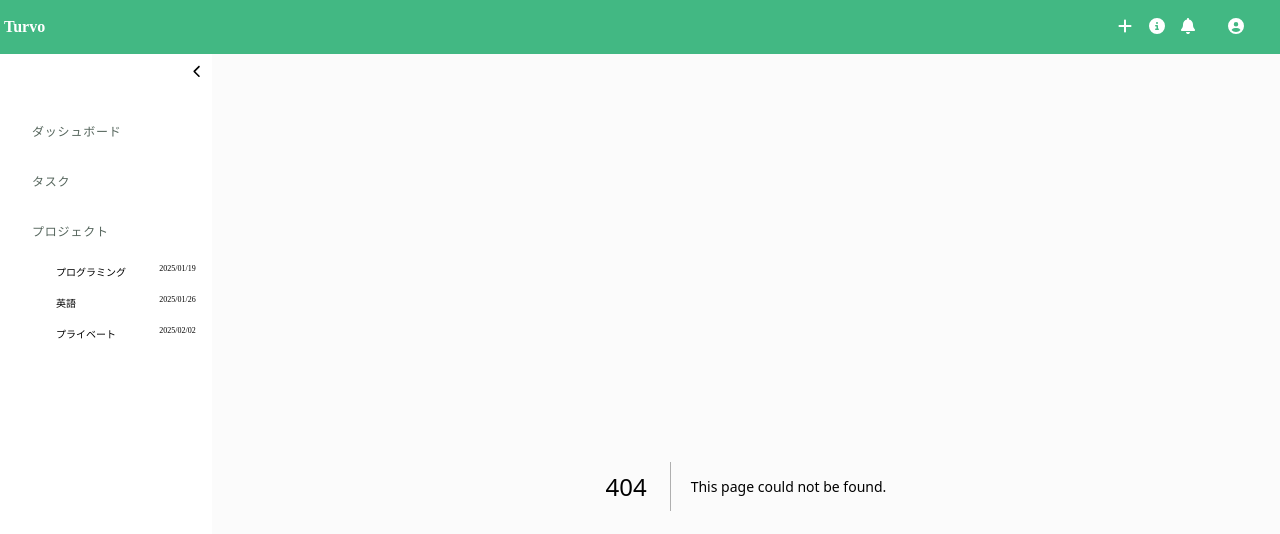
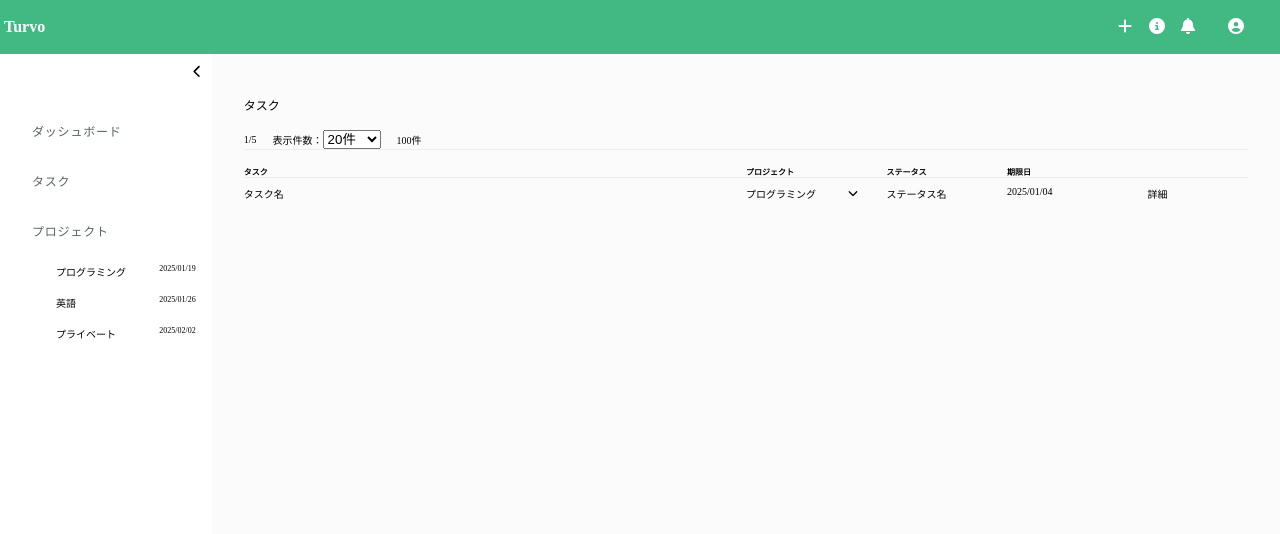
Before and after one commit to tanakas-2021/0600-next-context-api, a Next.js app: page /tasks in a window 1280 px wide. Before the commit this address had no page. Shown: the top 534 px of the page. Built offline with nearby package versions, Linux system fonts and the light colour scheme.

Commit message:
タスク一覧画面WIP

```diff
--- /dev/null
+++ b/src/app/tasks/page.module.scss
@@ -0,0 +1,109 @@
+@use "../../app/variables.module.scss" as vars;
+
+.title {
+  font-weight: 300;
+  font-size: 12px;
+}
+
+.container {
+  width: 100%;
+}
+
+.header {
+  border-bottom: 1px solid vars.$tableBorderColor;
+  margin: 16px 0;
+}
+
+.headerControl {
+  display: flex;
+  align-items: center;
+  justify-content: space-between;
+}
+
+.headerNumber {
+  font-size: 10px;
+  display: flex;
+  align-items: center;
+}
+
+.headerPageIndex {
+  margin-right: 16px;
+}
+
+.headerPageCount {
+  margin-right: 16px;
+}
+
+.headerTotal {
+  display: inline-block;
+  margin-right: 16px;
+}
+
+.table {
+  width: 100%;
+}
+
+.tableHeader {
+  display: flex;
+  border-bottom: 1px solid vars.$tableBorderColor;
+}
+
+.tableHeaderCell {
+  font-size: 8px;
+  font-weight: 700;
+}
+
+.tableCellTask {
+  width: 50%;
+}
+
+.tableCellProject {
+  width: 14%;
+}
+
+.tableCellStatus {
+  width: 12%;
+}
+
+.tableCellDeadline {
+  width: 14%;
+}
+
+.tableCellDetail {
+  width: 4%;
+}
+
+.tableRow {
+  display: flex;
+  padding: 8px 0;
+  transition: all 0.5s;
+}
+
+.tableCell {
+  font-size: 10px;
+}
+
+.taskContent {
+  cursor: pointer;
+  width: 100%;
+}
+
+.projectContent {
+  display: flex;
+  align-items: center;
+  background: var(--background-color);
+  border-radius: 4px;
+  justify-content: space-between;
+  width: 80%;
+  border: 0;
+  box-shadow: none;
+}
+
+.projectName {
+  font-size: 10px;
+}
+
+.footer {
+  display: flex;
+  justify-content: flex-end;
+}
--- /dev/null
+++ b/src/app/tasks/page.tsx
@@ -0,0 +1,92 @@
+"use client";
+
+import { FontAwesomeIcon } from "@fortawesome/react-fontawesome";
+import { faChevronDown } from "@fortawesome/free-solid-svg-icons";
+
+import styles from "./page.module.scss";
+
+const Page = () => {
+  return (
+    <>
+      <div>
+        <h2 className={styles.title}>タスク</h2>
+      </div>
+      <div className={styles.container}>
+        <div className={styles.header}>
+          <div className={styles.headerControl}>
+            <div className={styles.headerNumber}>
+              <div className={styles.headerPageIndex}>
+                <span>1/5</span>
+              </div>
+              <div className={styles.headerPageCount}>
+                <label htmlFor="displayCount">表示件数：</label>
+                <select id="displayCount">
+                  <option value="20">20件</option>
+                  <option value="50">50件</option>
+                  <option value="100">100件</option>
+                </select>
+              </div>
+              <div>
+                <span className={styles.headerTotal}>100件</span>
+              </div>
+            </div>
+          </div>
+        </div>
+        <div className={styles.table}>
+          <div className={styles.tableHeader}>
+            <div
+              className={`${styles.tableHeaderCell} ${styles.tableCellTask}`}
+            >
+              タスク
+            </div>
+            <div
+              className={`${styles.tableHeaderCell} ${styles.tableCellProject}`}
+            >
+              プロジェクト
+            </div>
+            <div
+              className={`${styles.tableHeaderCell} ${styles.tableCellStatus}`}
+            >
+              ステータス
+            </div>
+            <div
+              className={`${styles.tableHeaderCell} ${styles.tableCellDeadline}`}
+            >
+              期限日
+            </div>
+            <div
+              className={`${styles.tableHeaderCell} ${styles.tableCellDetail}`}
+            ></div>
+          </div>
+          <div>
+            <div className={styles.tableRow}>
+              <div className={`${styles.tableCell} ${styles.tableCellTask}`}>
+                <div className={styles.taskContent}>タスク名</div>
+              </div>
+              <div className={`${styles.tableCell} ${styles.tableCellProject}`}>
+                <div className={styles.projectContent}>
+                  <div className={styles.projectName}>プログラミング</div>
+                  <FontAwesomeIcon icon={faChevronDown} />
+                </div>
+              </div>
+              <div className={`${styles.tableCell} ${styles.tableCellStatus}`}>
+                ステータス名
+              </div>
+              <div
+                className={`${styles.tableCell} ${styles.tableCellDeadline}`}
+              >
+                2025/01/04
+              </div>
+              <div className={`${styles.tableCell} ${styles.tableCellDetail}`}>
+                詳細
+              </div>
+            </div>
+          </div>
+        </div>
+        <div className={styles.footer}></div>
+      </div>
+    </>
+  );
+};
+
+export default Page;
--- a/src/app/variables.module.scss
+++ b/src/app/variables.module.scss
@@ -1,5 +1,6 @@
 $primartColor: #42b883;
 $fontColorLight: #fff;
-$contentBgColor:#fbfbfb;
-$fontColorDark:#55655c;
-$sidebarHoverBgColor:#c2e2d4;
+$contentBgColor: #fbfbfb;
+$fontColorDark: #55655c;
+$sidebarHoverBgColor: #c2e2d4;
+$tableBorderColor: #e2e2e290;
```
